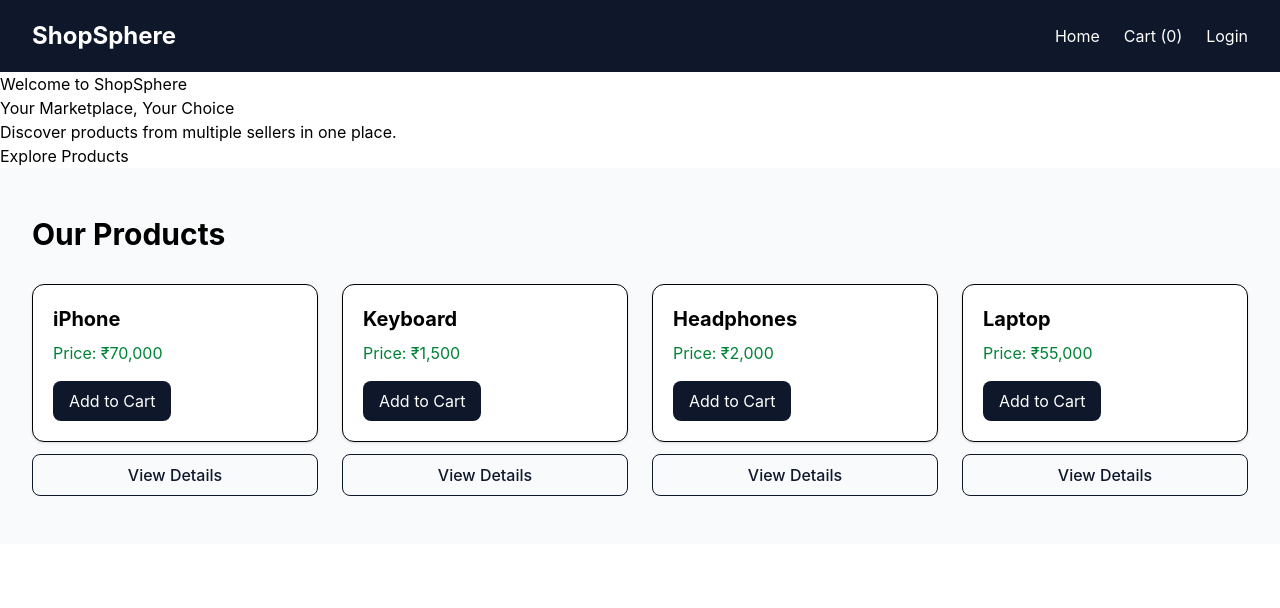
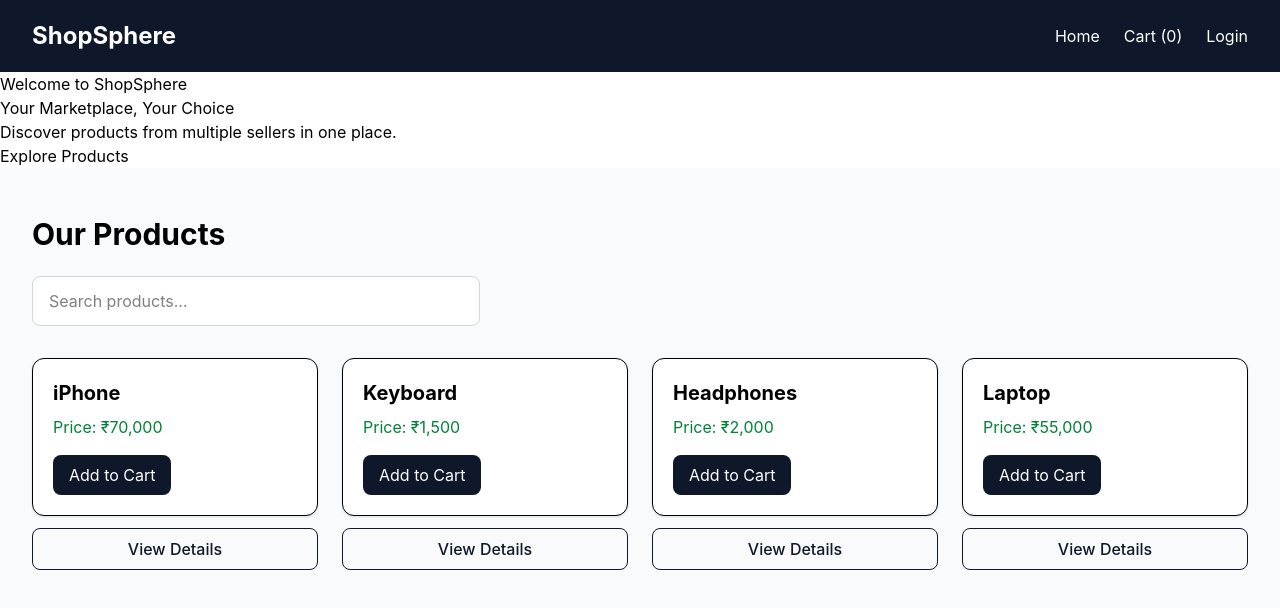
Before and after one commit to mihirvankar/ShopSphere, a React (Vite) app in the folder client/: page / in a window 1280 px wide. Shown: the top 608 px of the page. Built offline with nearby package versions, Linux system fonts and the light colour scheme.

Commit message:
Add product search functionality

```diff
--- a/client/src/pages/Home.jsx
+++ b/client/src/pages/Home.jsx
@@ -1,17 +1,43 @@
+import { useState } from "react";
 import { Link } from "react-router-dom";
+
 import HeroSection from "../components/HeroSection";
 import ProductCard from "../components/ProductCard";
 
 function Home({ products, addToCart }) {
+  const [searchTerm, setSearchTerm] = useState("");
+
+  const filteredProducts = products.filter((product) =>
+    product.name.toLowerCase().includes(searchTerm.toLowerCase()),
+  );
+
   return (
     <>
       <HeroSection />
 
       <section className="bg-gray-50 px-8 py-12">
-        <h1 className="mb-8 text-3xl font-bold">Our Products</h1>
+        <h1 className="mb-6 text-3xl font-bold">Our Products</h1>
 
+        <div className="mb-8">
+          <input
+            type="text"
+            placeholder="Search products..."
+            value={searchTerm}
+            onChange={(event) => setSearchTerm(event.target.value)}
+            className="w-full max-w-md rounded-lg border border-gray-300 bg-white px-4 py-3 outline-none focus:border-slate-900"
+          />
+        </div>
+
+        {filteredProducts.length === 0 ? (
+          <div className="py-10 text-center">
+            <h2 className="text-xl font-semibold">No products found</h2>
+            <p className="mt-2 text-gray-500">
+              Try searching with another product name.
+            </p>
+          </div>
+        ) : (
           <div className="grid grid-cols-1 gap-6 sm:grid-cols-2 lg:grid-cols-4">
-          {products.map((product) => (
+            {filteredProducts.map((product) => (
               <div key={product.id}>
                 <ProductCard
                   name={product.name}
@@ -28,6 +54,7 @@ function Home({ products, addToCart }) {
               </div>
             ))}
           </div>
+        )}
       </section>
     </>
   );
```
Lines whose indentation alone changed are shown as unchanged.
